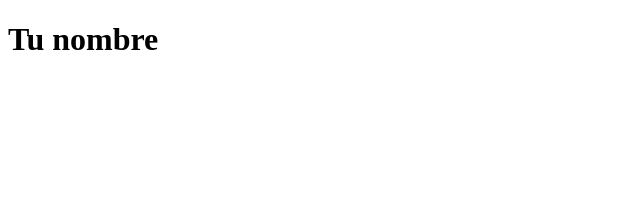
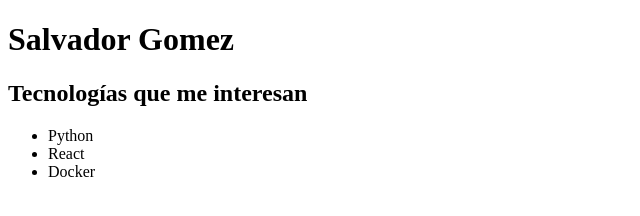
Before and after one commit to Salvags92/reto1_SalvadorGomez, a plain HTML site: page index.html in a window 1280 px wide. Shown: the whole page, without its empty margins (0-640 px from the left). Drawn offline with Linux system fonts and the light colour scheme.

Commit message:
Añade sección de tecnologias de interés

```diff
--- a/index.html
+++ b/index.html
@@ -4,9 +4,18 @@
   <meta charset="UTF-8">
   <title>Quién soy</title>
 </head>
+
 <body>
-  <h1>Tu nombre</h1>
+  <h1>Salvador Gomez</h1>
 
+<section id="tecnologias">
+  <h2>Tecnologías que me interesan</h2>
+  <ul>
+    <li>Python</li>
+    <li>React</li>
+    <li>Docker</li>
+  </ul>
+</section>
 
 </body>
 </html>
```
